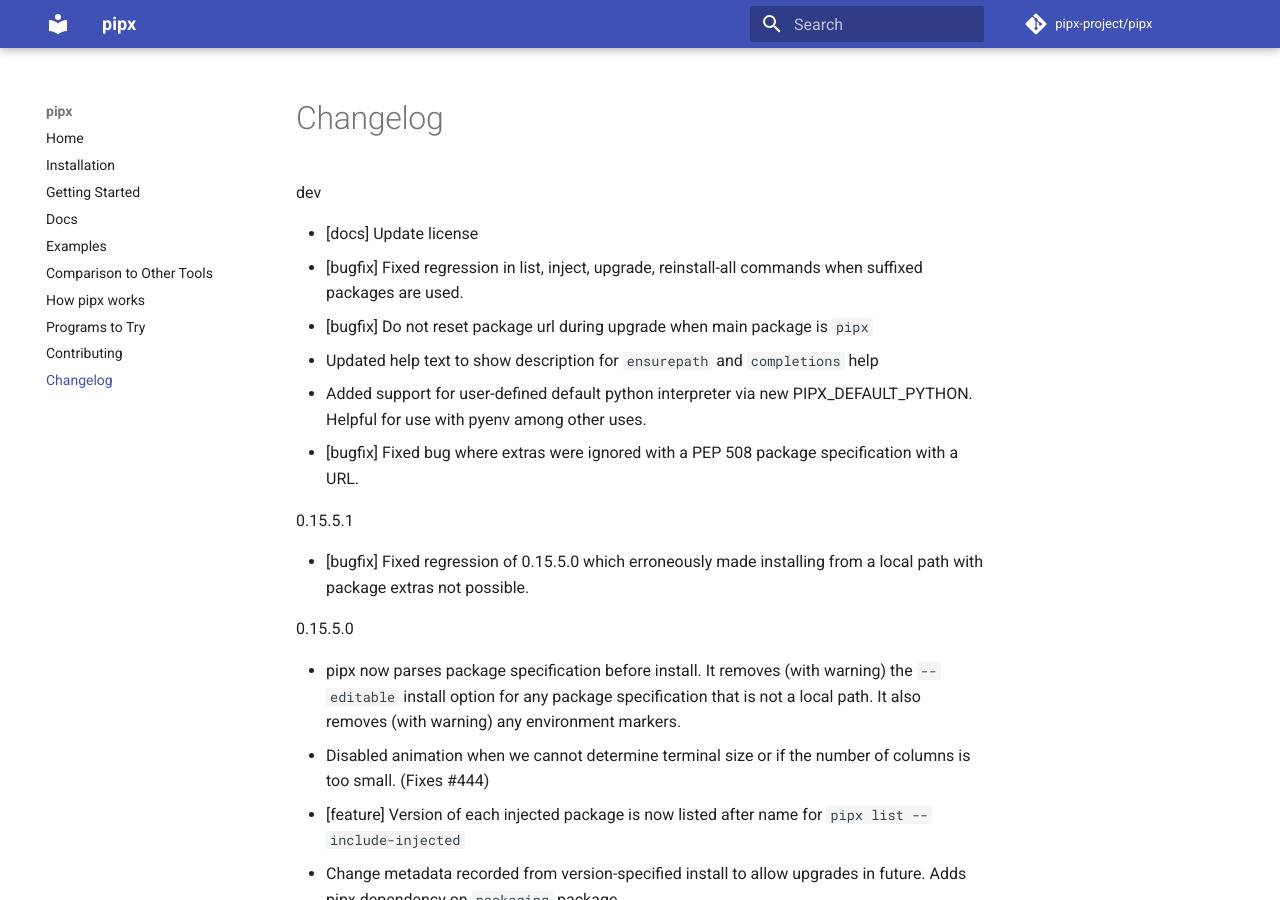
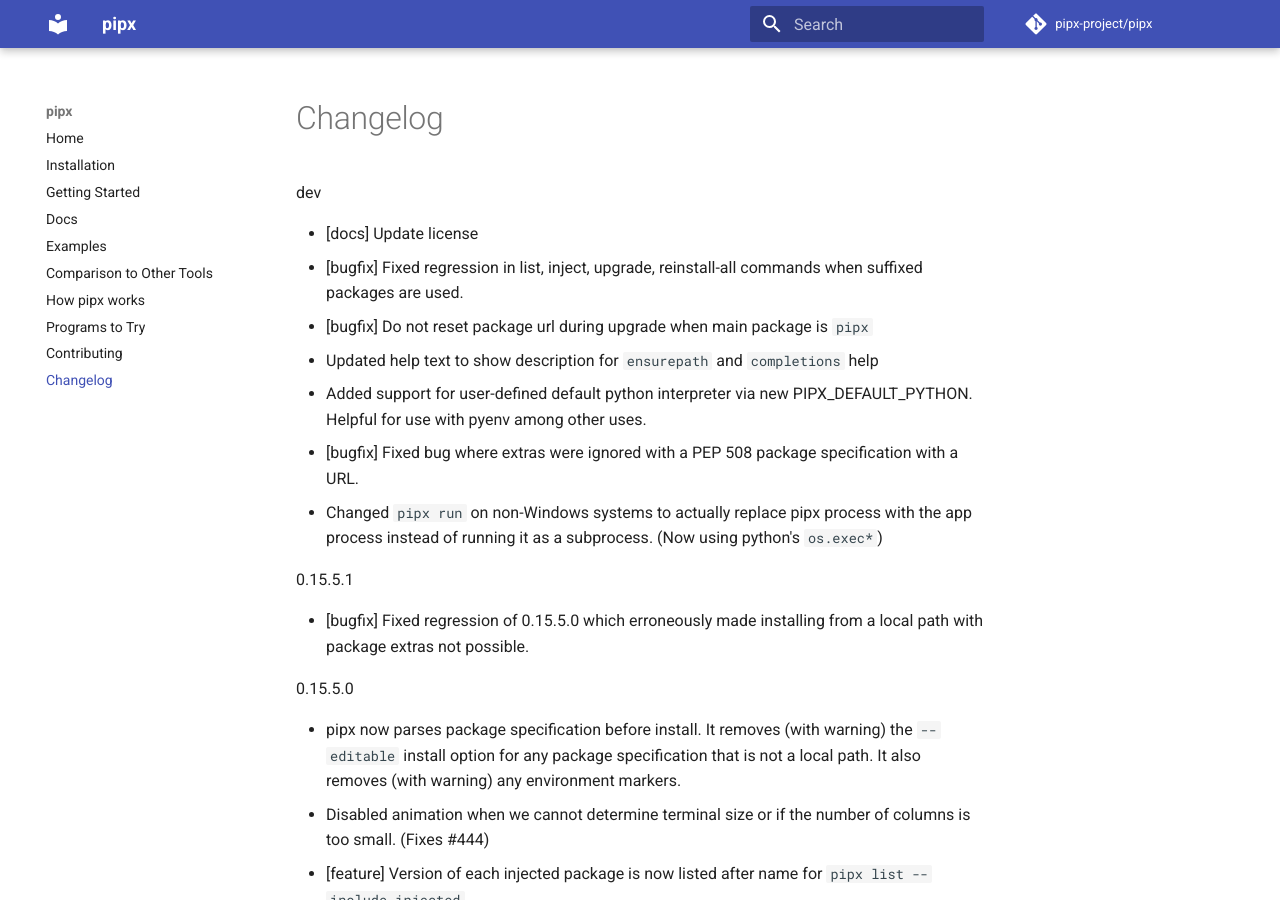
Before and after one commit to pypa/pipx, an MkDocs documentation site: the page built from docs/changelog.md, in a window 1280 px wide and 900 px high. Built offline with MkDocs 1.6.1 and Material for MkDocs 9.7.7, drawn with Linux system fonts in a browser that asks for light colours; comment, search, counter and statistics services are not loaded.

Commit message:
Add changelog entry.

```diff
--- a/docs/changelog.md
+++ b/docs/changelog.md
@@ -6,6 +6,7 @@
 - Updated help text to show description for `ensurepath` and `completions` help
 - Added support for user-defined default python interpreter via new PIPX_DEFAULT_PYTHON.  Helpful for use with pyenv among other uses.
 - [bugfix] Fixed bug where extras were ignored with a PEP 508 package specification with a URL.
+- Changed `pipx run` on non-Windows systems to actually replace pipx process with the app process instead of running it as a subprocess.  (Now using python's `os.exec*`)
 
 
 0.15.5.1
```
